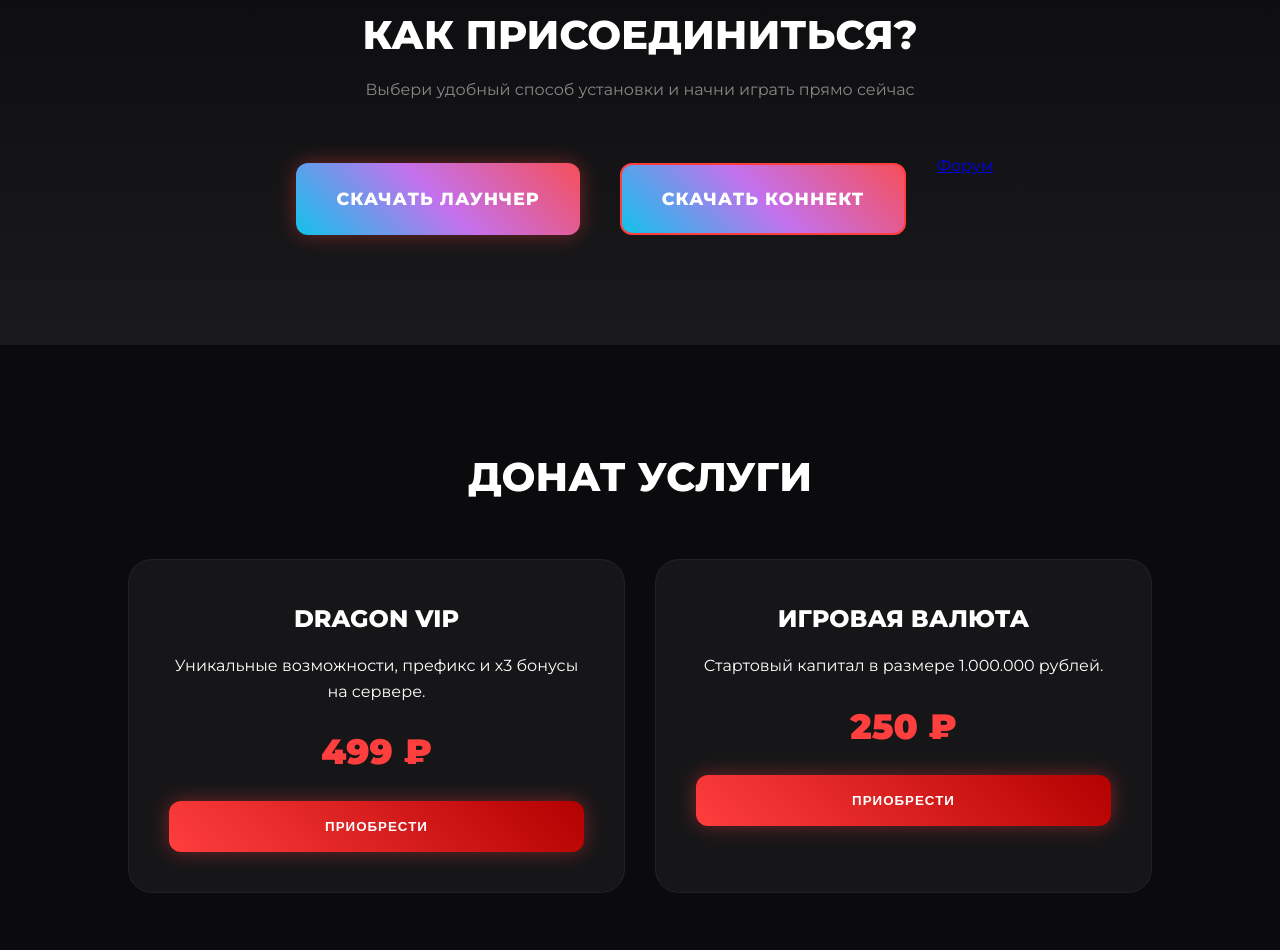
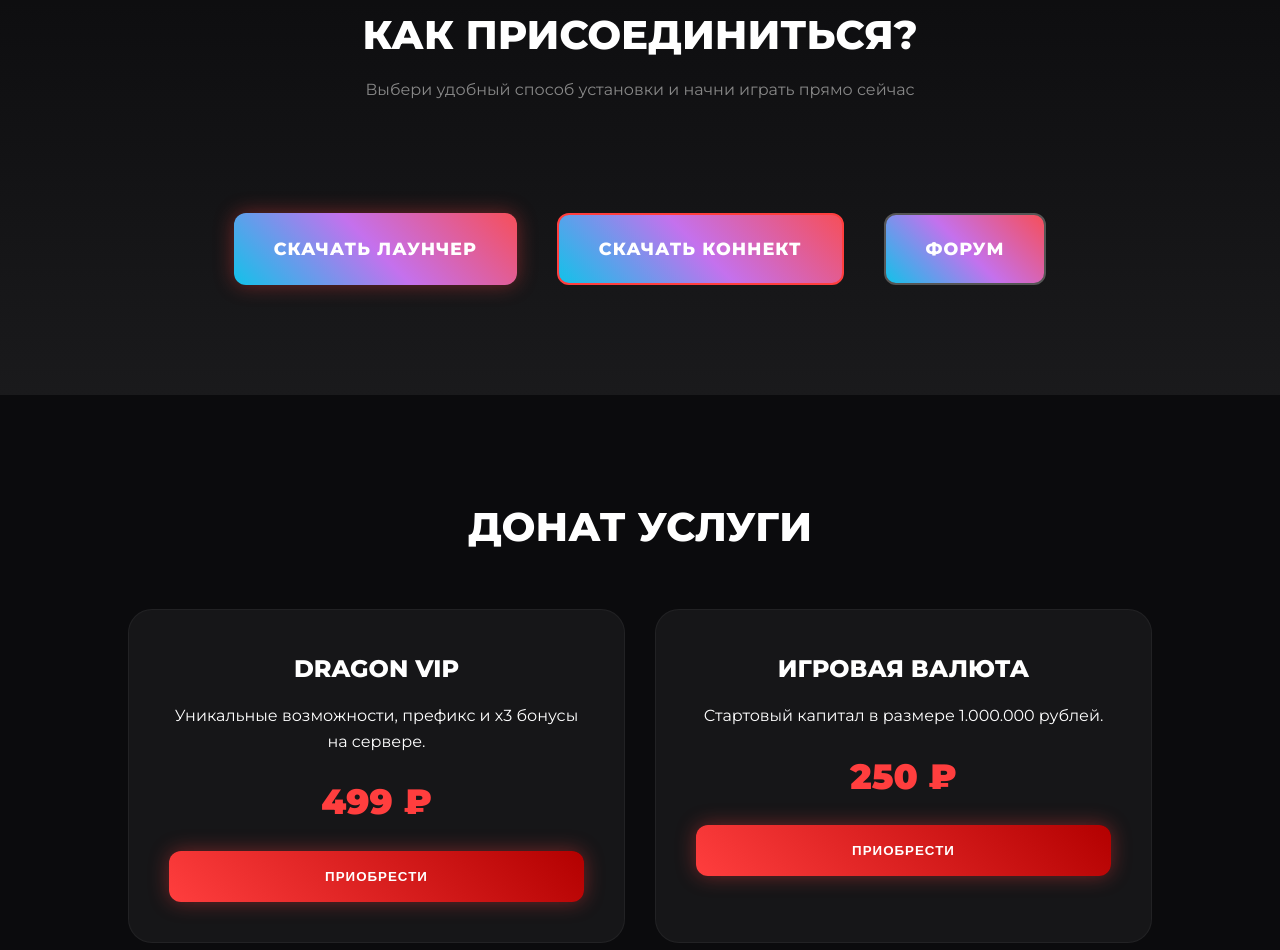
Before and after one commit to artem5kkub232-collab/dragon-crmp, a plain HTML site: page index.html in a window 1280 px wide. Shown: the part 897-1847 px from the top of the page. Drawn offline with Linux system fonts and the light colour scheme.

Commit message:
Update index.html

```diff
--- a/index.html
+++ b/index.html
@@ -203,9 +203,13 @@
         <h2 style="font-size: 2.5rem;">КАК ПРИСОЕДИНИТЬСЯ?</h2>
         <p style="color: #888; margin-top: 10px;">Выбери удобный способ установки и начни играть прямо сейчас</p>
         <div style="margin-top: 50px; display: flex; justify-content: center; flex-wrap: wrap; gap: 20px;">
-            <a href="https://wh27393.web3.maze-tech.ru/launcher9961.zip" download="DragonLauncher.zip" class="btn btn-glow btn-download">СКАЧАТЬ ЛАУНЧЕР</a>
-            <a href="#" class="btn btn-outline btn-download" style="border: 2px solid var(--primary);">СКАЧАТЬ КОННЕКТ</a>
-            <a href="#" class="nav-link">Форум</a>
+            <div style="margin-top: 50px; display: flex; justify-content: center; flex-wrap: wrap; gap: 20px;">
+    <a href="https://disk.yandex.ru/d/hMXY98VzFSEoOA" download class="btn btn-glow btn-download">СКАЧАТЬ ЛАУНЧЕР</a>
+
+    <a href="https://disk.yandex.ru/d/wzK-0dnR09py7g" download class="btn btn-outline btn-download" style="border: 2px solid var(--primary);">СКАЧАТЬ КОННЕКТ</a>
+
+    <a href="#" class="btn btn-outline btn-download" style="border: 2px solid #555;">ФОРУМ</a>
+</div>
         </div>
     </section>
 
```
